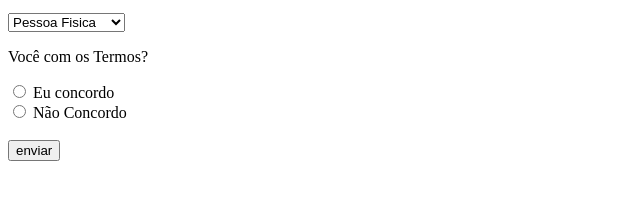
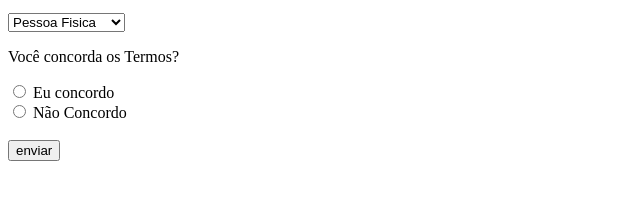
Before and after one commit to aks10-ifal/formulario, a plain HTML site: page index.html in a window 1280 px wide. Shown: the part 222-422 px from the top of the page, 0-640 px from the left. Drawn offline with Linux system fonts and the light colour scheme.

Commit message:
Update index.html

```diff
--- a/index.html
+++ b/index.html
@@ -25,7 +25,7 @@ Idade: <input type="number" min="18" max="100" required>
 <option value="CNPJ">Pessoa Juridica</option>
  </select>
  <br>
-        <p>Você com os Termos?</p>
+        <p>Você concorda os Termos?</p>
        <input type="radio" name="opcao" value="concordo"> Eu concordo
         <br>
        <input type="radio" name="opcao" value="nao_concordo"> Não Concordo
```
